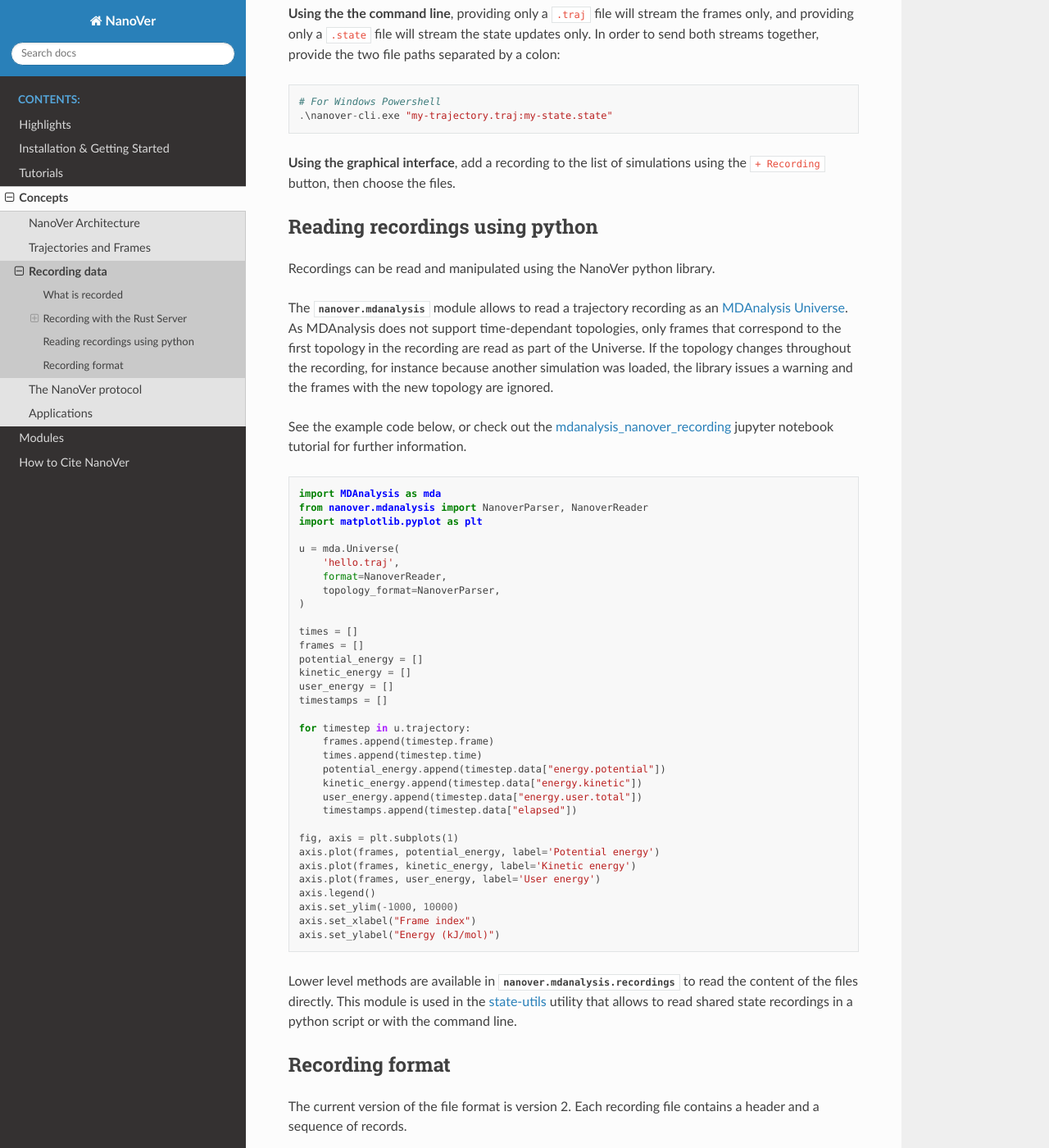
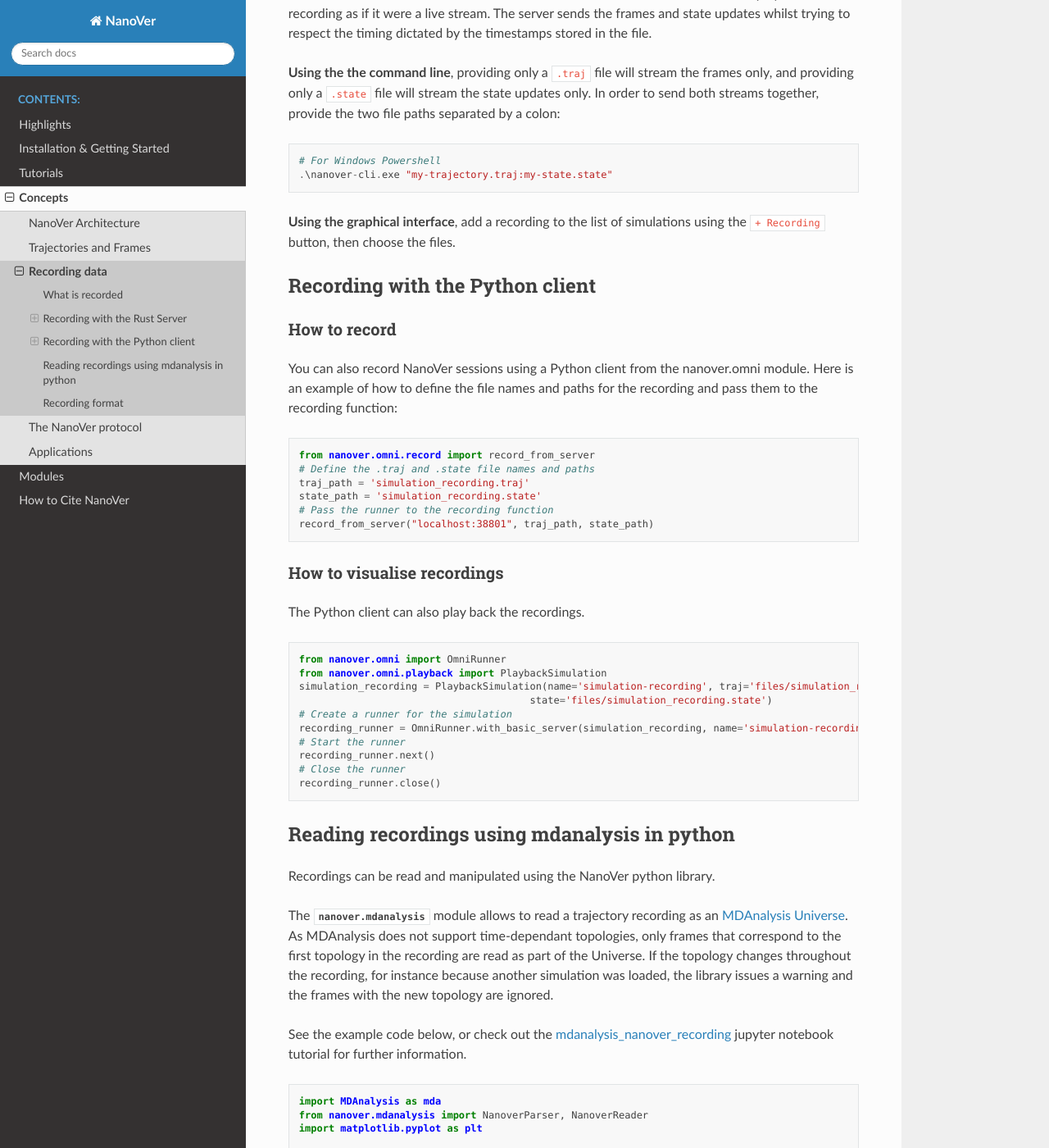
Before and after one commit to IRL2/nanover-docs, a Sphinx documentation site: the page built from source/concepts/recording.rst, in a window 1280 px wide and 1400 px high, scrolled down 1355 px. Shown: the whole window at 82% size. Built offline with Sphinx 7.4.7 and the Read the Docs theme 2.0.0, drawn with Linux system fonts in a browser that asks for light colours; pages that are not in the unit, such as notebooks, are missing from menus; the version number could not be read and is left out; some of the changed text lies outside the part shown.

Commit message:
updated recording page

```diff
--- a/source/concepts/recording.rst
+++ b/source/concepts/recording.rst
@@ -47,7 +47,6 @@ the recording of the shared state updates.
 On the graphical interface, the files are specified in the ``Recording`` section before starting the server
 (see :ref:`rust_server_via_the_gui`).
 
-
 How to visualise recordings
 ~~~~~~~~~~~~~~~~~~~~~~~~~~~
 
@@ -69,8 +68,42 @@ In order to send both streams together, provide the two file paths separated by
 **Using the graphical interface**, add a recording to the list of simulations using the ``+ Recording`` button,
 then choose the files.
 
+Recording with the Python client
+--------------------------------
 
-Reading recordings using python
+How to record
+~~~~~~~~~~~~~
+
+You can also record NanoVer sessions using a Python client from the nanover.omni module.
+Here is an example of how to define the file names and paths for the recording and pass them to the recording function:
+
+.. code:: python
+
+    from nanover.omni.record import record_from_server
+    # Define the .traj and .state file names and paths
+    traj_path = 'simulation_recording.traj'
+    state_path = 'simulation_recording.state'
+    # Pass the runner to the recording function
+    record_from_server("localhost:38801", traj_path, state_path)
+
+How to visualise recordings
+~~~~~~~~~~~~~~~~~~~~~~~~~~~
+The Python client can also play back the recordings.
+
+.. code:: python
+
+    from nanover.omni import OmniRunner
+    from nanover.omni.playback import PlaybackSimulation
+    simulation_recording = PlaybackSimulation(name='simulation-recording', traj='files/simulation_recording.traj',
+                                           state='files/simulation_recording.state')
+    # Create a runner for the simulation
+    recording_runner = OmniRunner.with_basic_server(simulation_recording, name='simulation-recording-server')
+    # Start the runner
+    recording_runner.next()
+    # Close the runner
+    recording_runner.close()
+
+Reading recordings using mdanalysis in python
 -------------------------------
 
 Recordings can be read and manipulated using the NanoVer python library.
```
